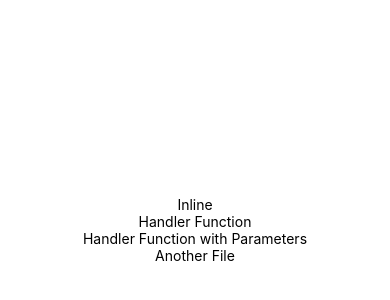
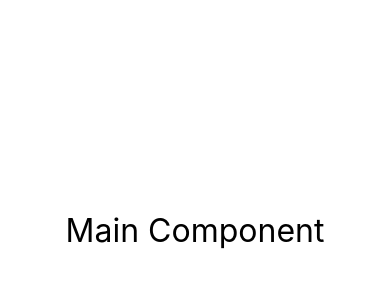
Before and after one commit to fmacedosantos/events, a React Native app: screen / in a window 390 px wide. Shown: the part 192-492 px from the top of the page. Built offline with nearby package versions, Linux system fonts and the light colour scheme.

Commit message:
onPressIn e onPressOut

```diff
--- a/App.tsx
+++ b/App.tsx
@@ -13,10 +13,15 @@ export default function App() {
   }
   return (
     <View style={styles.container}>
-      <Text onPress={() => console.log('inline')}>Inline</Text>
+      {/* <Text onPress={() => console.log('inline')}>Inline</Text>
       <Text onPress={handlerFunction}>Handler Function</Text>
       <Text onPress={() => handlerFunctionWithParameters(1)}>Handler Function with Parameters</Text>
-      <Text onPress={handlerAnotherFile}>Another File</Text>
+      <Text onPress={handlerAnotherFile}>Another File</Text> */}
+      <Text style={{fontSize: 32}}
+      onPress={() => console.log('2. onPress triggered')}
+      onPressIn={() => console.log('1. onPressIn triggered')} // acontece antes do onPress
+      onPressOut={() => console.log('3. onPressOut triggered')} // acontece depois do onPress
+      >Main Component</Text>
     </View>
   );
 }
```
